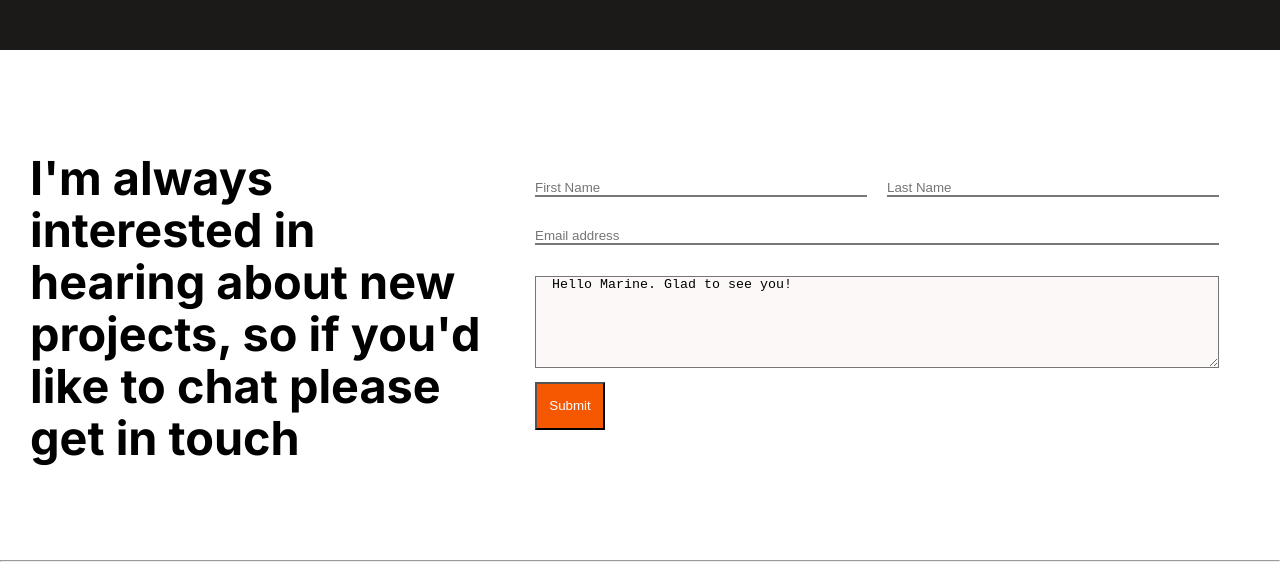
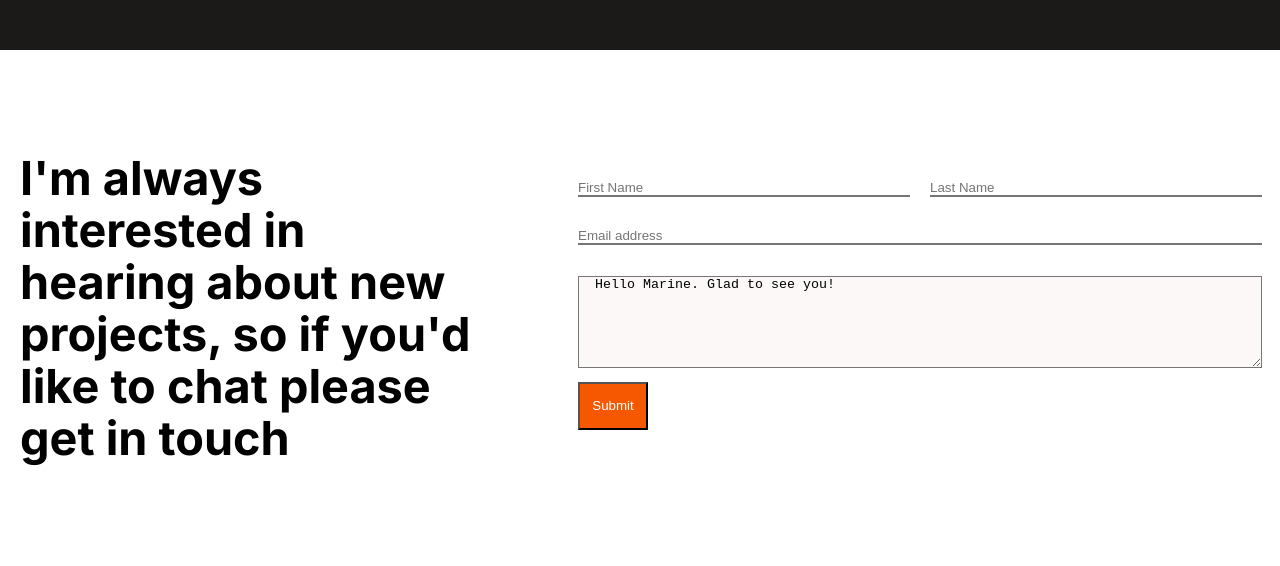
Before and after one commit to tahiry-dev/TSE-portfolio-trials, a website: page index.html in a window 1280 px wide. Shown: the part 6657-7223 px from the top of the page. Drawn offline with Linux system fonts and the light colour scheme.

```diff
--- a/css/main.css
+++ b/css/main.css
@@ -329,11 +329,9 @@
 /* -----------------------FOOTER--------------------------------*/
 
 .footer-up {
-  display: flex;
-  flex-direction: row;
-  align-items: flex-start;
-  padding: 130px 30px;
-  margin-bottom: -80px;
+  display: grid;
+  grid-template-columns: 45% 55%;
+  padding: 130px 20px;
 }
 
 aside {
--- a/index.html
+++ b/index.html
@@ -224,7 +224,7 @@
         </h3>
       </aside>
       <div class="form-field">
-        <form action="">
+        <form action="/">
           <div class="name">
             <input class="firstName" type="text" id="firstName" name="firstName" placeholder="First Name" maxlength="30"
               required>
```
Also changed, not shown: package.json (added, +8 -0 lines), .github/workflows/linters.yml (added), .stylelintrc.json (added), README.md, 3 other files.
